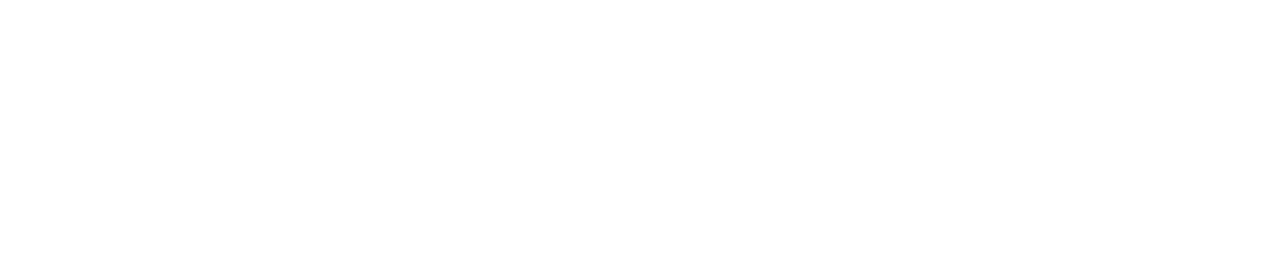
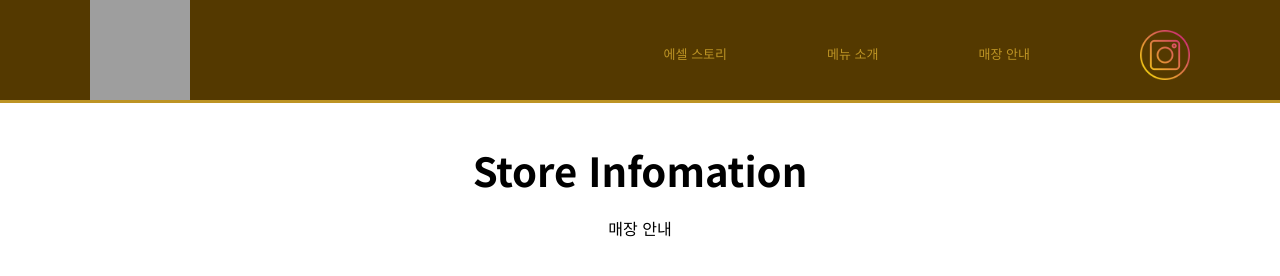
Before and after one commit to hyenee99/EshelTreeCafe, a plain HTML site: page storeInfo.html in a window 1280 px wide. Drawn offline with nearby package versions, Linux system fonts and the light colour scheme; grey boxes are pictures that could not be loaded.

Commit message:
매장 안내 페이지 생성

```diff
--- /dev/null
+++ b/css/storeInfo.css
@@ -0,0 +1,17 @@
+header .main-menu .item .item_name {
+  margin-bottom: 20px;
+  color:#BD9424;
+  font-size: 13px;
+}
+header .main-menu .item img{ /* 인스타그램 로고 부분 */
+  width:50px;
+  height:50px;
+}
+
+.info .main_title {
+  width: fit-content;
+  margin: 0 auto;
+  margin-top: 150px;
+  font-size: 40px;
+  font-weight: bold;
+}
--- a/storeInfo.html
+++ b/storeInfo.html
@@ -3,9 +3,58 @@
 <head>
   <meta charset="UTF-8">
   <meta name="viewport" content="width=device-width, initial-scale=1.0">
+  <!-- css 초기화 -->
+  <link rel="stylesheet" href="https://cdn.jsdelivr.net/npm/reset-css@5.0.2/reset.min.css">
+  <!-- 구글 폰트 -->
+  <link rel="preconnect" href="https://fonts.googleapis.com">
+  <link rel="preconnect" href="https://fonts.gstatic.com" crossorigin>
+  <link href="https://fonts.googleapis.com/css2?family=Noto+Sans+KR:wght@100..900&display=swap" rel="stylesheet">
+  <link href="https://fonts.googleapis.com/css2?family=Nanum+Pen+Script&display=swap" rel="stylesheet">
+  <link rel="stylesheet" href="./css/common.css">
+  <link rel="stylesheet" href="./css/storeInfo.css">
+  <script defer src="./js/common.js"></script>
   <title>매장 안내</title>
 </head>
 <body>
+  <header>
+    <div class="inner">
+      <a href="/">
+        <img src="./images/logo.png" alt="eshelTree_logo" />
+      </a>
 
+      <ul class="main-menu">
+        <li class="item">
+          <a href="./eshelStory.html">
+            <div class="item_name">
+              에셀 스토리
+            </div>
+          </a>
+        </li>
+
+        <li class="item">
+          <a href="./menu.html">
+            <div class="item_name">메뉴 소개</div>
+          </a>
+        </li>
+
+        <li class="item">
+          <a href="storeInfo.html">
+            <div class="item_name">매장 안내</div>
+          </a>
+        </li>
+
+        <li class="item">
+          <a href="https://www.instagram.com/cafe_eshel__tree">
+            <img src="./images/instagram.png" alt="인스타그램" />
+          </a>
+        </li>
+      </ul>
+    </div>
+  </header>
+
+  <div class="info">
+    <p class="main_title"> Store Infomation </p>
+    <p style="width: fit-content; margin: 0 auto; margin-top: 30px;">매장 안내</p>
+  </div>
 </body>
 </html>
```
Also changed, not shown: menu.html (+1 -0 lines).
